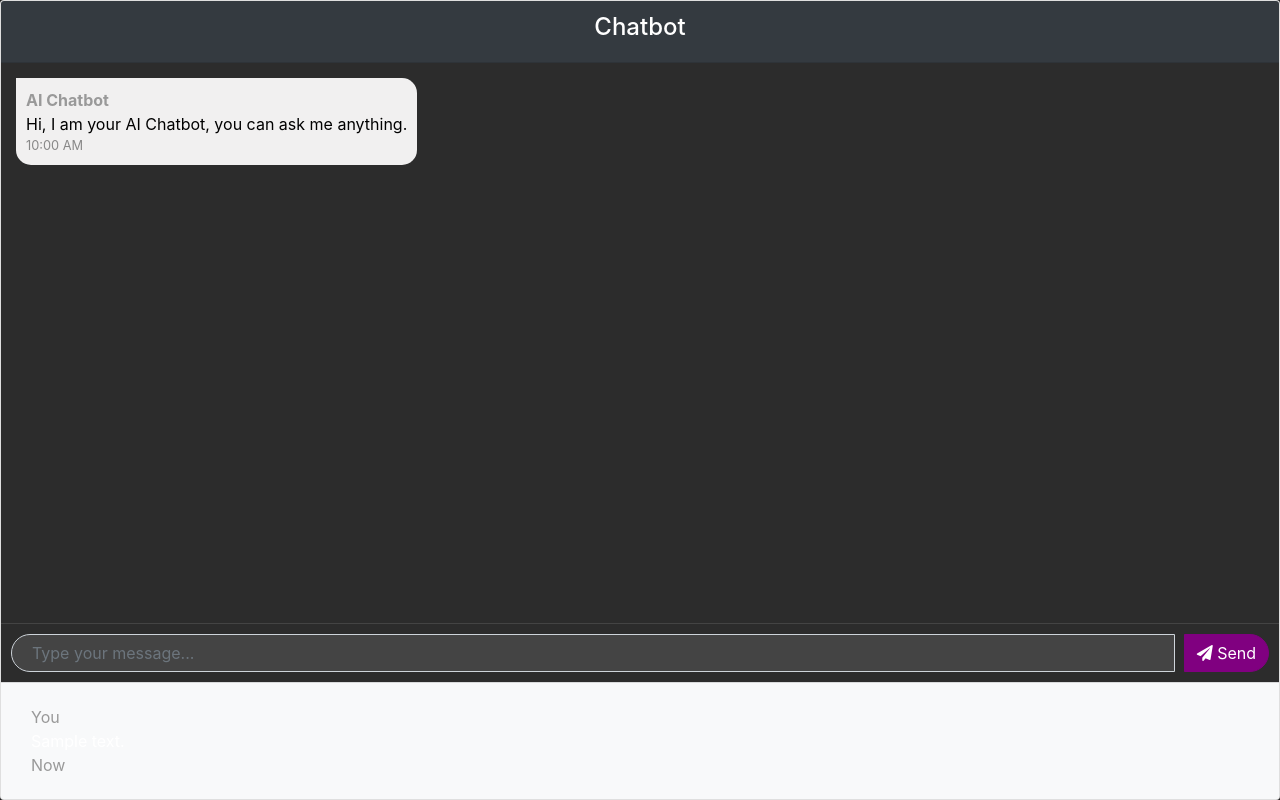
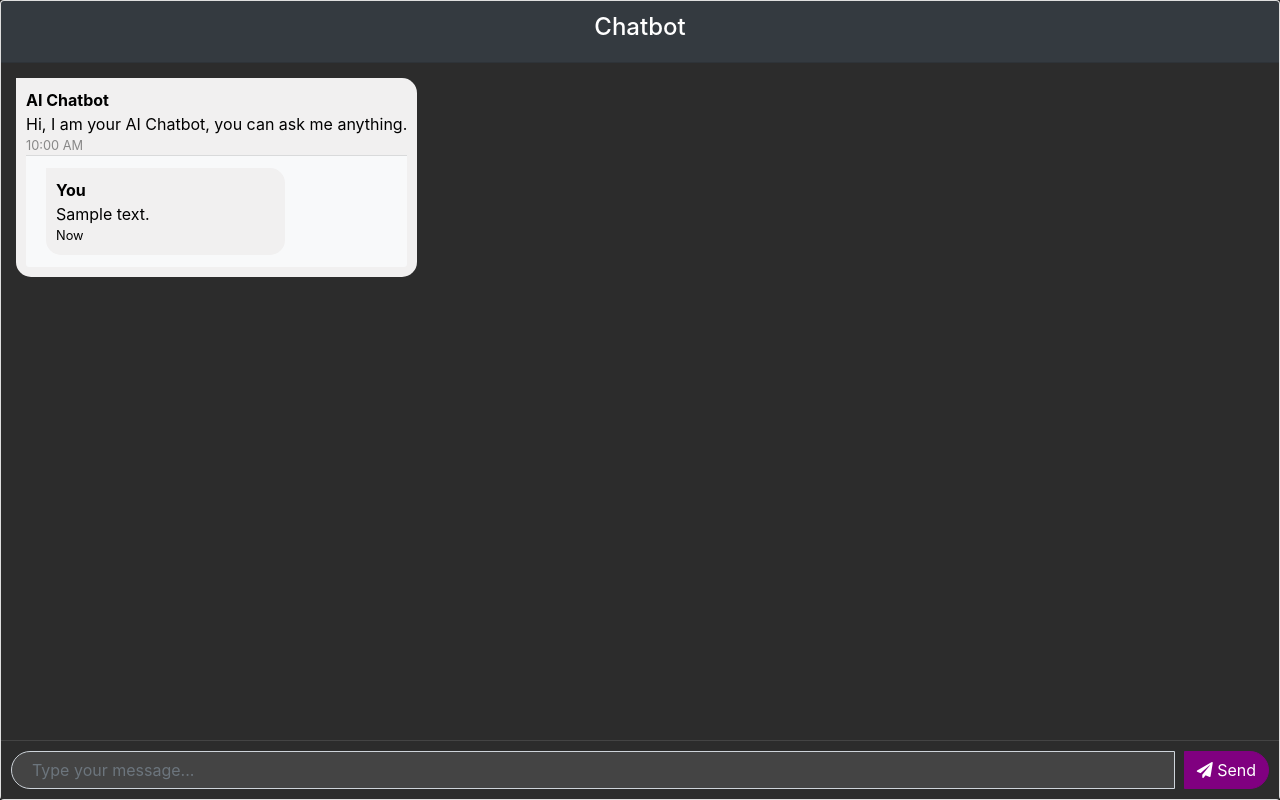
Before and after one commit to Karush2807/ChatterBox, a Django app: template dj_chatbot/templates/bot_chat.html in a window 1280 px wide. Run offline with Django 5.2, Linux system fonts and the light colour scheme; the template is opened without the code that fills it: most values are stand-ins (such as "Sample title", 1, 10 or a date in 2020); some libraries are stand-ins or nearby versions.

Commit message:
fixed a minor bug

```diff
--- a/dj_chatbot/templates/bot_chat.html
+++ b/dj_chatbot/templates/bot_chat.html
@@ -112,12 +112,13 @@
     }
 
     .message-sender {
-        color: #999999; /* Darker text color for sender */
+        color: #000000; /* Darker text color for sender */
     }
 
     .message-time {
-        color: #999999; /* Darker text color for time */
+        color: #000000; /* Darker text color for time */
     }
+
 
 </style>
 {% endblock %}
@@ -132,10 +133,28 @@
             <ul class="messages-list">
                 <li class="message received">
                     <div class="message-text">
+
                         <div class="message-sender">AI Chatbot</div>
                         <div class="message-content">Hi, I am your AI Chatbot, you can ask me anything.</div>
                         <div class="message-time">10:00 AM</div>
+
+                        <div class="user-response" style="width: auto;">
+
+                            {% if user_message %}
+                            <div class="card-footer bg-light">
+                                <div class="message-text">
+                                    <div class="message-sender" style="color: #000000;">You</div>
+                                    <div class="message-content" style="color: #000000;">{{ user_message }}</div>
+                                    <div class="message-time" style="color: #000000;">Now</div>
+                                </div>
+                            </div>
+                            {% endif %}
+
+                        </div>
+
                     </div>
+
+
                 </li>
             </ul>
         </div>
@@ -150,15 +169,8 @@
             </div>
         </form>
 
-        {% if user_message %}
-        <div class="card-footer bg-light">
-            <div class="message-text">
-                <div class="message-sender">You</div>
-                <div class="message-content">{{ user_message }}</div>
-                <div class="message-time">Now</div>
-            </div>
-        </div>
-        {% endif %}
+
+
     </div>
 </div>
 {% endblock %}
```
